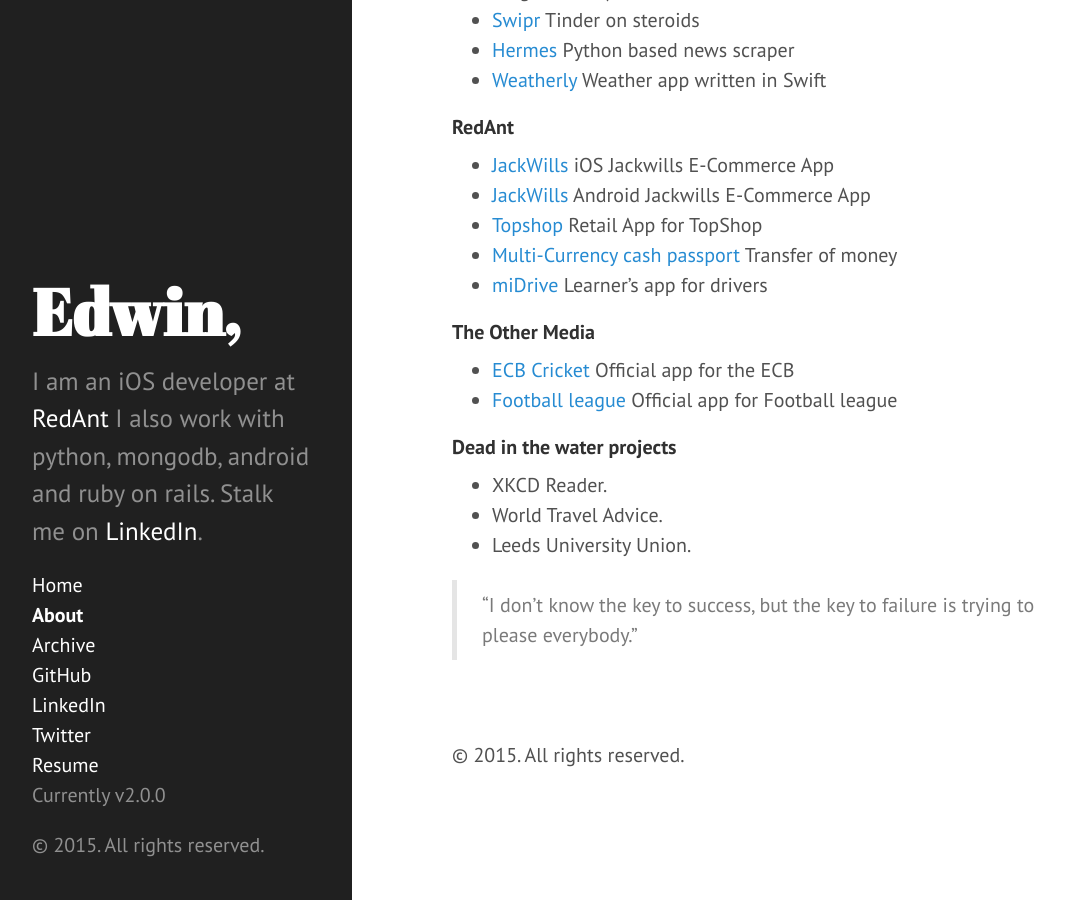
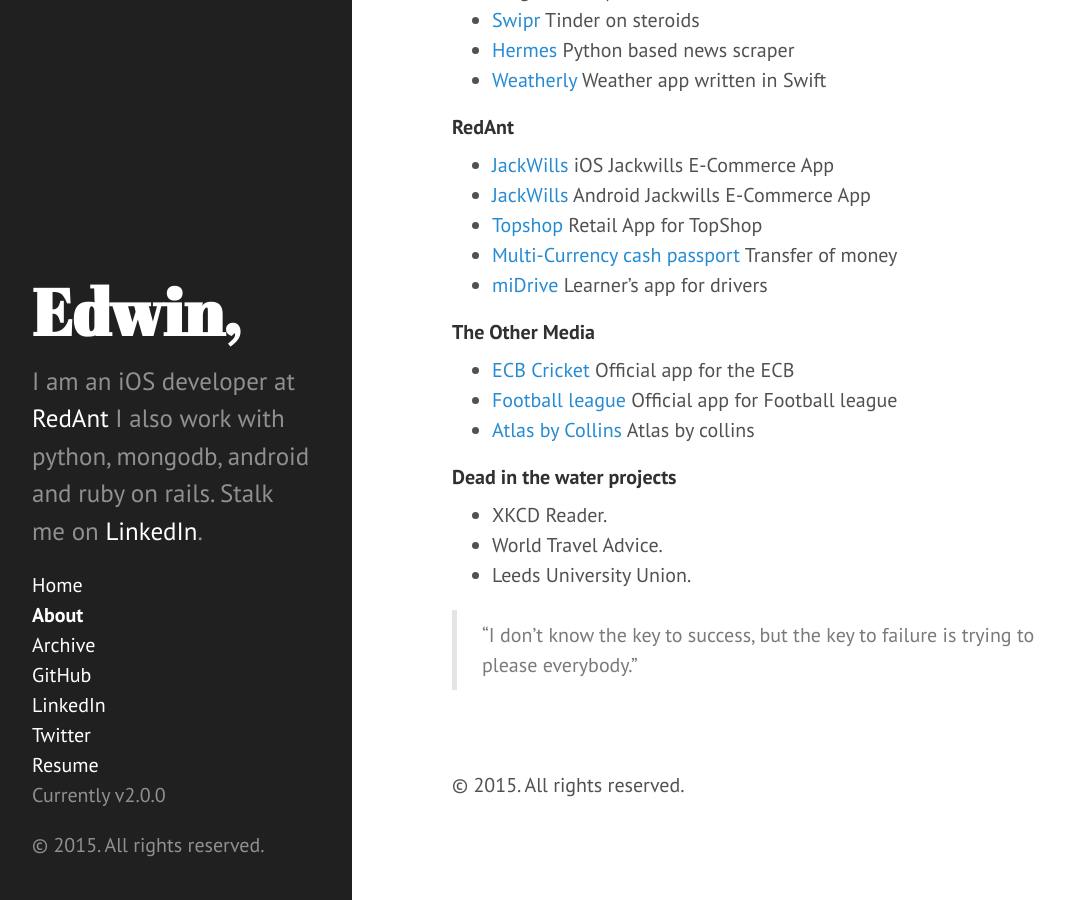
Before and after one commit to edwinbosire/edwinbosire.github.io, a Jekyll site: the page built from about.md, in a window 1280 px wide and 900 px high, scrolled down 931 px. Shown: the whole window, without its empty margins (8-1073 px from the left). Built offline with Jekyll 4.4.1, drawn with Linux system fonts in a browser that asks for light colours.

Commit message:
Update about.md

```diff
--- a/about.md
+++ b/about.md
@@ -31,9 +31,12 @@
 - [Multi-Currency cash passport](https://itunes.apple.com/gb/app/multi-currency-cash-passport/id663429657?mt=8)  Transfer of money
 - [miDrive](https://itunes.apple.com/gb/app/midrive-essential-driving/id755418884?mt=8) Learner's app for drivers
 
+
 ####The Other Media
 - [ECB Cricket](https://itunes.apple.com/gb/app/ecb-cricket/id314954199?mt=8) Official app for the ECB
 - [Football league](https://itunes.apple.com/gb/app/football-league-official-clubs/id385520353?mt=8) Official app for Football league
+- [Atlas by Collins](https://itunes.apple.com/gb/app/atlas-by-collins-themed-collection/id560461884?mt=8) Atlas by collins
+
 
 ####Dead in the water projects
 - XKCD Reader.
```
